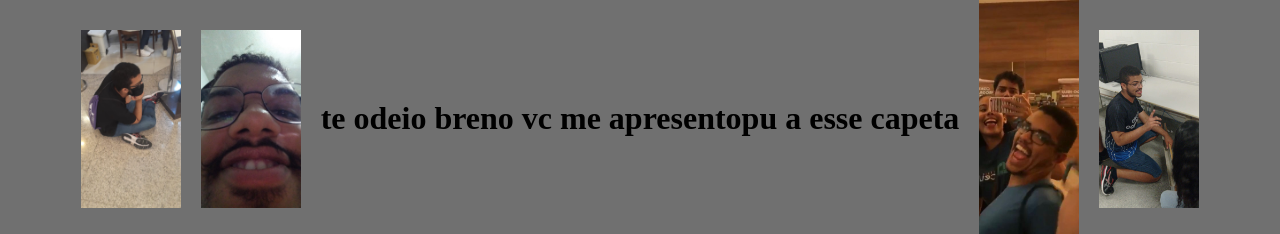
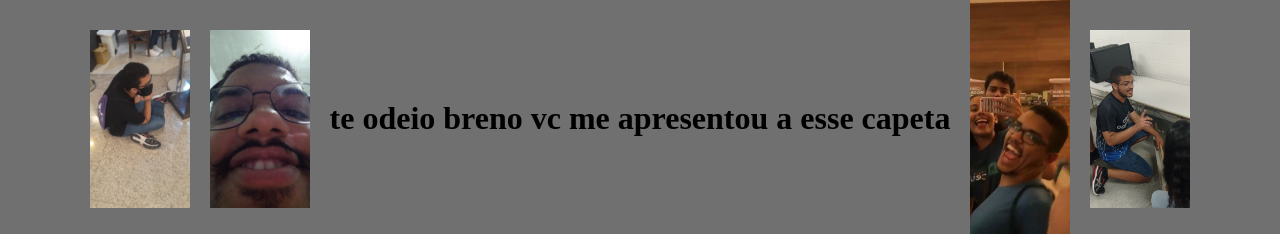
Before and after one commit to pluclo/teste1, a plain HTML site: page index.html in a window 1280 px wide. Shown: the top 234 px of the page. Drawn offline with Linux system fonts and the light colour scheme; grey boxes are pictures that could not be loaded.

Commit message:
Add files via upload

```diff
--- a/index.html
+++ b/index.html
@@ -11,7 +11,7 @@
     <header class="topo">
         <img src="img/288b7a23-2bb4-449c-8504-4ce6993eb702.jpg" alt="">
         <img src="img/6e4e3760-13e6-442c-9b9e-52b0545428d2.jpg" alt="">
-        <h1>te odeio breno vc me apresentopu a esse capeta</h1>
+        <h1>te odeio breno vc me apresentou a esse capeta</h1>
         <img src="img/823c8d61-bedf-4235-a8b9-5eac7c3637c1.jpg" alt="">
         <img src="img/9069b6fc-344a-4035-b6c8-17e87a0e8518.jpg" alt="">
     </header>
```
